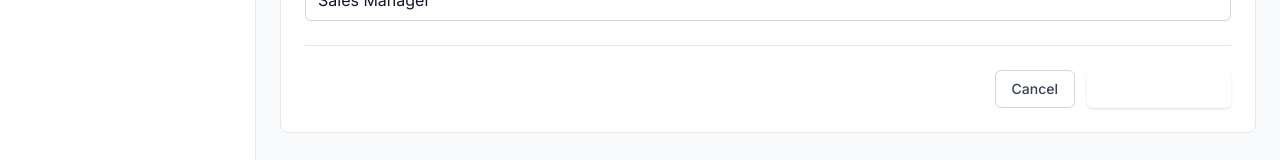
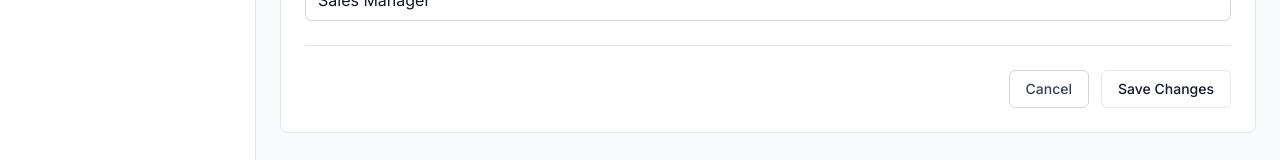
Before and after one commit to wanshazamirul/mini-crm, a Next.js app: page /settings in a window 1280 px wide. Shown: the part 500-660 px from the top of the page. Built offline with nearby package versions, Linux system fonts and the light colour scheme.

Commit message:
Match Save button style to Cancel button (outlined style)

```diff
--- a/app/settings/page.tsx
+++ b/app/settings/page.tsx
@@ -265,7 +265,7 @@ export default function SettingsPage() {
             <button
               onClick={handleSave}
               disabled={saving}
-              className="px-6 py-2 bg-sfdc-blue-600 text-white rounded-md text-sm font-medium hover:bg-sfdc-blue-700 disabled:opacity-50 disabled:cursor-not-allowed shadow-sm hover:shadow transition-all"
+              className="px-4 py-2 border border-sfdc-blue-600 text-sfdc-blue-600 rounded-md text-sm font-medium hover:bg-sfdc-blue-50 disabled:opacity-50 disabled:cursor-not-allowed"
             >
               {saving ? 'Saving...' : 'Save Changes'}
             </button>
--- a/components/contacts/contact-detail.tsx
+++ b/components/contacts/contact-detail.tsx
@@ -163,7 +163,7 @@ export function ContactDetail({ contactId }: { contactId: string }) {
               <>
                 <button
                   onClick={handleSave}
-                  className="px-4 py-2 bg-green-600 text-white rounded-md text-sm font-medium hover:bg-green-700 shadow-sm hover:shadow transition-all"
+                  className="px-4 py-2 border border-sfdc-blue-600 text-sfdc-blue-600 rounded-md text-sm font-medium hover:bg-sfdc-blue-50"
                 >
                   Save
                 </button>
--- a/components/contacts/contact-modal.tsx
+++ b/components/contacts/contact-modal.tsx
@@ -241,7 +241,7 @@ export function ContactModal({ open, onClose, contact, onSave }: ContactModalPro
             <button
               type="submit"
               disabled={submitting}
-              className="px-6 py-2 bg-sfdc-blue-600 text-white rounded-md text-sm font-medium hover:bg-sfdc-blue-700 disabled:opacity-50 disabled:cursor-not-allowed shadow-sm hover:shadow transition-all font-semibold"
+              className="px-4 py-2 border border-sfdc-blue-600 text-sfdc-blue-600 rounded-md text-sm font-medium hover:bg-sfdc-blue-50 disabled:opacity-50 disabled:cursor-not-allowed"
             >
               {submitting ? 'Saving...' : isEditing ? 'Update' : 'Create Contact'}
             </button>
--- a/components/deals/deal-modal.tsx
+++ b/components/deals/deal-modal.tsx
@@ -295,7 +295,7 @@ export function DealModal({ open, onClose, deal, onSave }: DealModalProps) {
             <button
               type="submit"
               disabled={submitting}
-              className="px-6 py-2 bg-sfdc-blue-600 text-white rounded-md text-sm font-medium hover:bg-sfdc-blue-700 disabled:opacity-50 disabled:cursor-not-allowed shadow-sm hover:shadow transition-all font-semibold"
+              className="px-4 py-2 border border-sfdc-blue-600 text-sfdc-blue-600 rounded-md text-sm font-medium hover:bg-sfdc-blue-50 disabled:opacity-50 disabled:cursor-not-allowed"
             >
               {submitting ? 'Saving...' : isEditing ? 'Update' : 'Create Deal'}
             </button>
```
